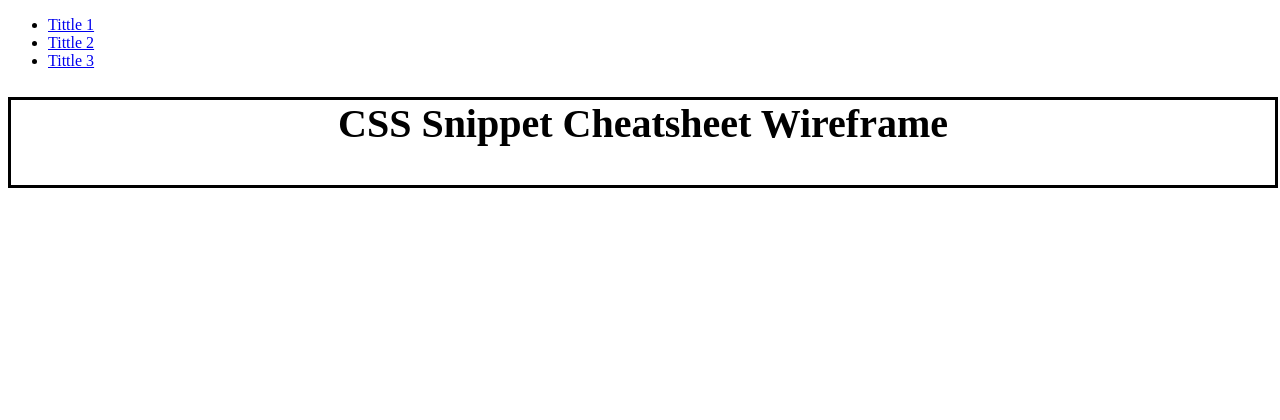
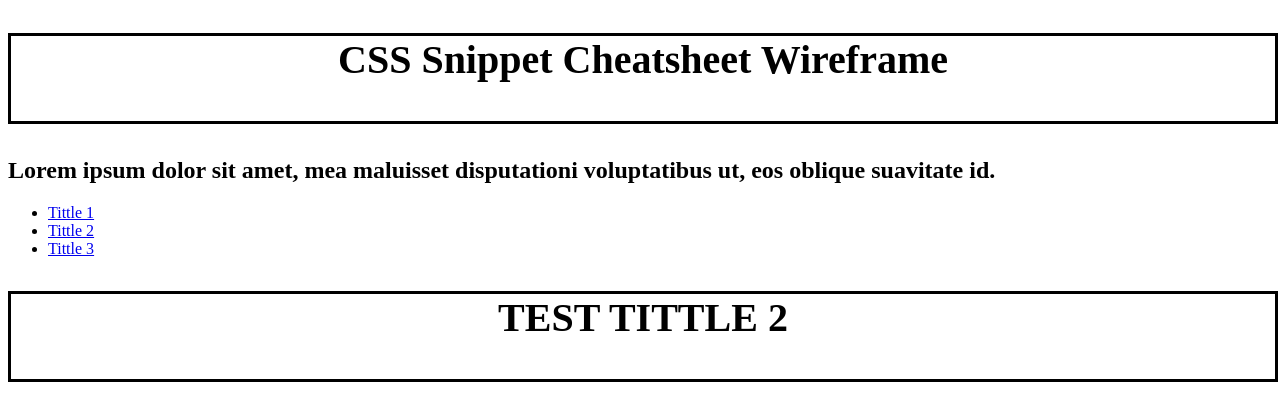
Before and after one commit to Blade7unner/CSS-CHALLENGE, a plain HTML site: page index.html in a window 1280 px wide. Drawn offline with Linux system fonts and the light colour scheme.

Commit message:
h1,h2 tags added

```diff
--- a/index.html
+++ b/index.html
@@ -9,13 +9,17 @@
 <body>
     <header>
         <nav>
+            <h1 class="h1">CSS Snippet Cheatsheet Wireframe</h1>
+            <h2 class="h2">Lorem ipsum dolor sit amet, mea maluisset disputationi voluptatibus ut, eos oblique suavitate id.</h2>
             <ul>
                 <li><a href="#">Tittle 1</a></li>
                 <li><a href="#">Tittle 2</a></li>
                 <li><a href="#">Tittle 3</a></li>
             </ul>
         </nav>
-        <h1 class="h1">CSS Snippet Cheatsheet Wireframe</h1>
+        <nav>
+        <h1 class="h1">TEST TITTLE 2</h1>
+    </nav>
     </header>
 
     <!-- webpage content goes here -->
```
